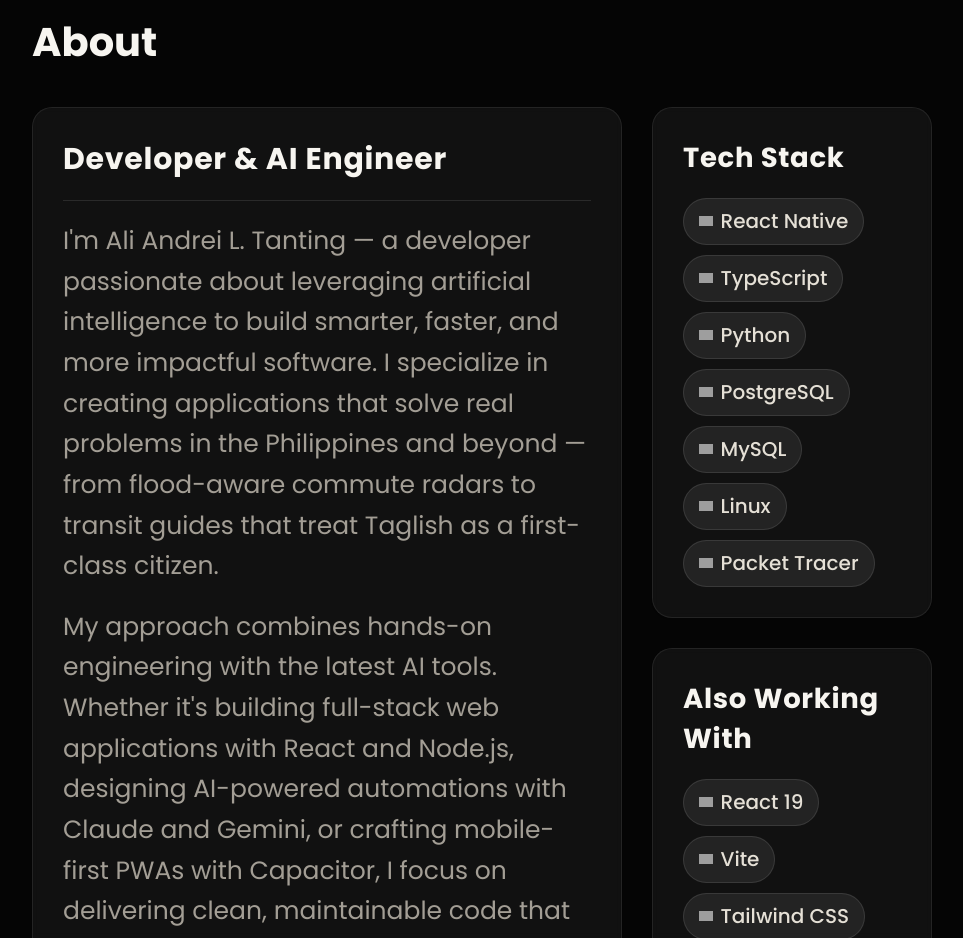
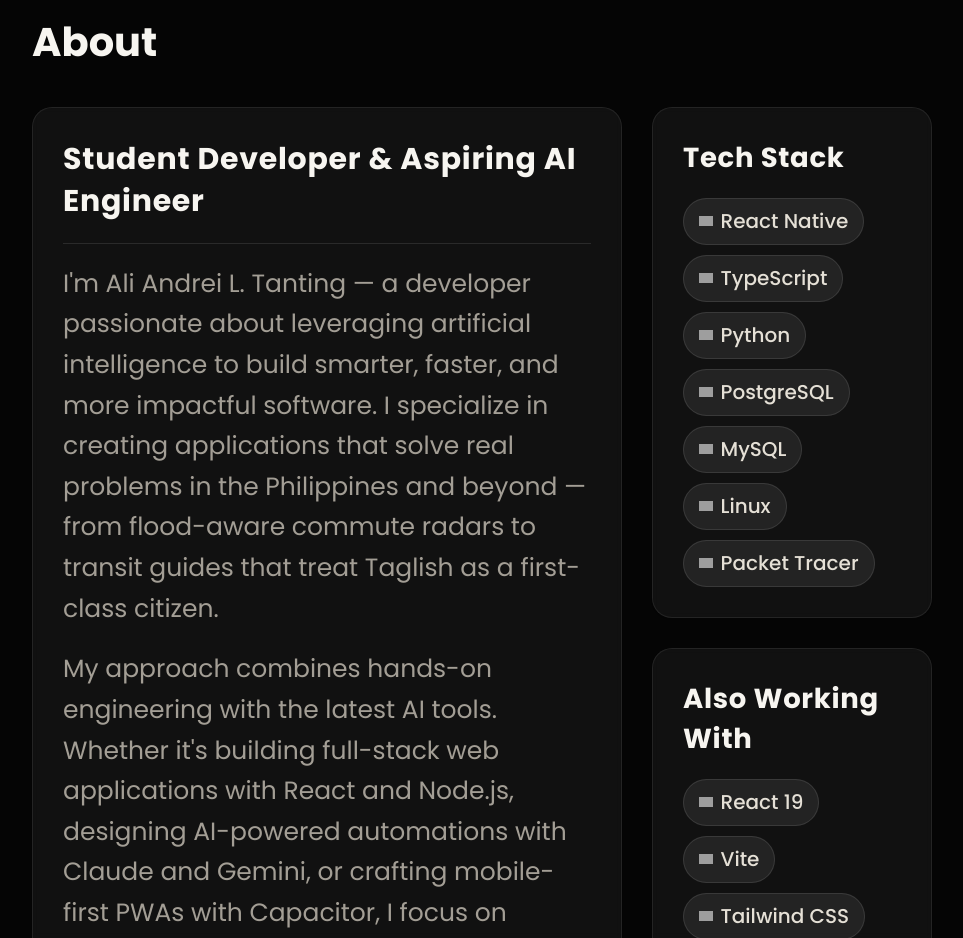
Before and after one commit to a-ldnstntng/MyPortfolio, a Next.js app: page /portfolio in a window 1280 px wide. Shown: the part 4120-5058 px from the top of the page, without its empty margins (298-1261 px from the left). Built offline with nearby package versions, Linux system fonts and the light colour scheme; grey boxes are pictures that could not be loaded.

Commit message:
chore: update title to Student Developer & Aspiring AI Engineer across hero and metadata

```diff
--- a/app/layout.tsx
+++ b/app/layout.tsx
@@ -17,14 +17,16 @@ export const viewport: Viewport = {
 };
 
 export const metadata: Metadata = {
-  title: "Ali Andrei L. Tanting | Developer & AI Engineer",
+  title: "Ali Andrei L. Tanting | Student Developer & Aspiring AI Engineer",
   description:
-    "AI-powered developer building intelligent applications, flood-aware commute radars, and transit guides for the Philippines and beyond.",
+    "Student Developer and Aspiring AI Engineer building intelligent applications, flood-aware commute radars, and transit guides for the Philippines and beyond.",
   metadataBase: new URL("https://aliandrei.dev"),
   alternates: {
     canonical: "https://aliandrei.dev",
   },
   keywords: [
+    "student developer",
+    "aspiring AI engineer",
     "developer",
     "AI engineer",
     "portfolio",
@@ -43,16 +45,16 @@ export const metadata: Metadata = {
     type: "website",
     locale: "en_US",
     url: "https://aliandrei.dev",
-    title: "Ali Andrei L. Tanting | Developer & AI Engineer",
+    title: "Ali Andrei L. Tanting | Student Developer & Aspiring AI Engineer",
     description:
-      "Portfolio of Ali Andrei L. Tanting — Developer and AI Engineer building intelligent applications with cutting-edge AI tools.",
+      "Portfolio of Ali Andrei L. Tanting — Student Developer and Aspiring AI Engineer building intelligent applications with cutting-edge AI tools.",
     siteName: "Ali Andrei L. Tanting Portfolio",
   },
   twitter: {
     card: "summary_large_image",
-    title: "Ali Andrei L. Tanting | Developer & AI Engineer",
+    title: "Ali Andrei L. Tanting | Student Developer & Aspiring AI Engineer",
     description:
-      "Developer and AI Engineer building intelligent applications with cutting-edge AI tools.",
+      "Student Developer and Aspiring AI Engineer building intelligent applications with cutting-edge AI tools.",
   },
   robots: {
     index: true,
--- a/app/page.tsx
+++ b/app/page.tsx
@@ -56,9 +56,9 @@ export default function LandingPage() {
           {/* Eyebrow badge */}
           <p
             className="mb-6 inline-flex items-center rounded-full border border-white/10
-                       bg-white/[0.05] px-4 py-1.5 text-sm font-medium text-sand-300 backdrop-blur-sm"
+                       bg-white/[0.05] px-4 py-1.5 text-xs sm:text-sm font-medium text-sand-300 backdrop-blur-sm text-center"
           >
-            Developer &amp; AI Engineer
+            Student Developer &amp; Aspiring AI Engineer
           </p>
 
           {/* Typing headline */}
--- a/components/PortfolioContent.tsx
+++ b/components/PortfolioContent.tsx
@@ -496,7 +496,7 @@ export default function PortfolioContent() {
           {/* Bio */}
           <Card className="lg:col-span-2">
             <CardHeader>
-              <CardTitle className="text-xl">Developer &amp; AI Engineer</CardTitle>
+              <CardTitle className="text-xl">Student Developer &amp; Aspiring AI Engineer</CardTitle>
             </CardHeader>
             <Separator className="bg-white/[0.1]" />
             <CardContent className="pt-4">
```
